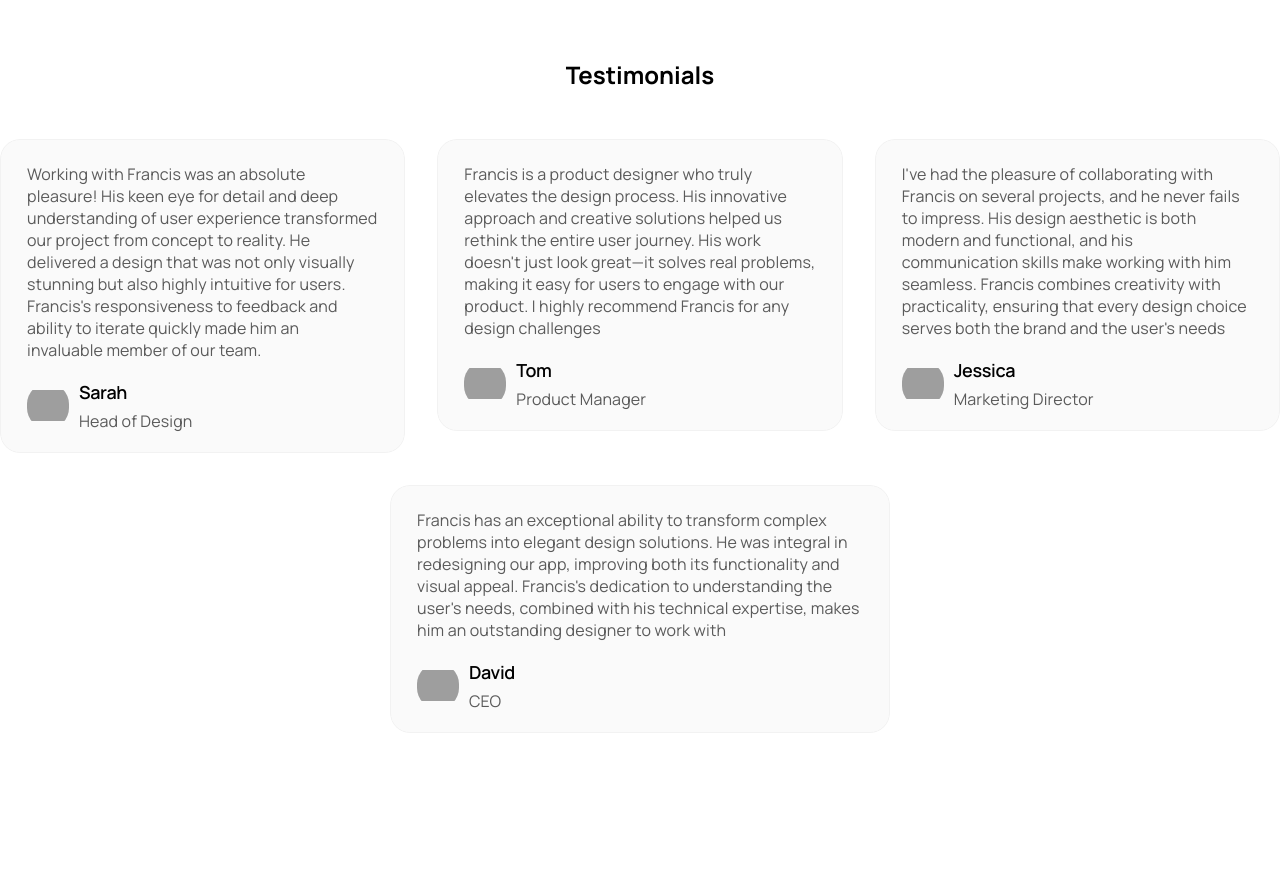
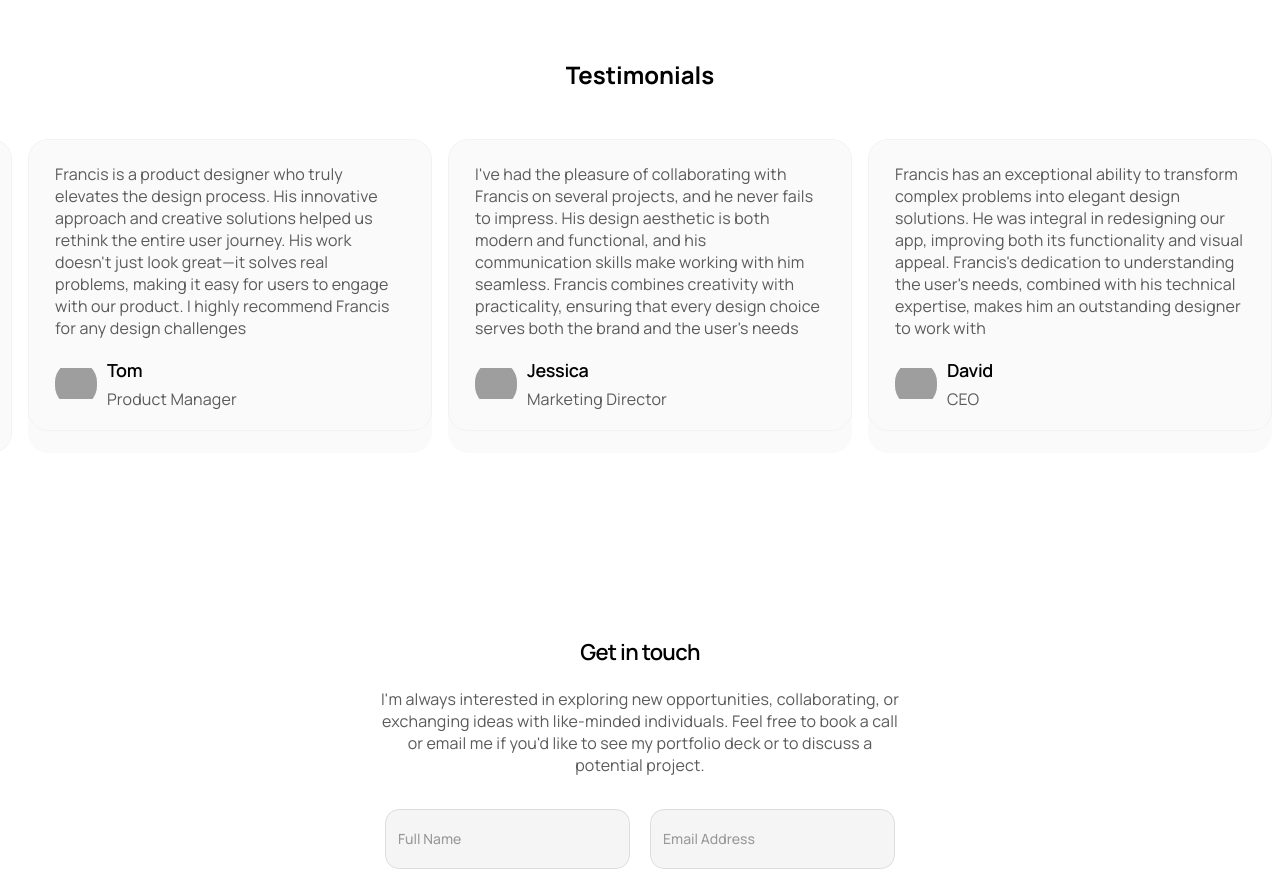
Before and after one commit to fraansea/my-portfolio, a React (Vite) app: page / in a window 1280 px wide. Shown: the part 4200-5088 px from the top of the page. Built offline with nearby package versions, Linux system fonts and the light colour scheme; grey boxes are pictures that could not be loaded.

Commit message:
testimonial carosal try

```diff
--- a/src/components/Testimonials.tsx
+++ b/src/components/Testimonials.tsx
@@ -1,5 +1,7 @@
 import React from 'react';
 import { TestimonialCard } from './TestimonialCard';
+import { Carousel, CarouselContent, CarouselItem } from './ui/carousel';
+import Autoplay from 'embla-carousel-autoplay';
 
 export const Testimonials: React.FC = () => {
   const testimonials = [
@@ -29,20 +31,35 @@ export const Testimonials: React.FC = () => {
     }
   ];
 
+  // Embla carousel options for infinite loop
+  const carouselOptions = { loop: true };
+  const autoplayPlugin = React.useRef(
+    Autoplay({
+      delay: 3500,
+      stopOnInteraction: false
+      // speed: 2, // Removed because not supported
+      // easing: 'cubic-bezier(0.4, 0, 0.2, 1)', // Uncomment if supported by your embla version
+    })
+  ).current;
+
   return (
     <section className="flex flex-col items-center w-full py-24">
       <h2 className="text-black text-2xl font-bold font-manrope text-center mb-12">Testimonials</h2>
-      <div className="flex flex-row flex-wrap justify-center gap-8 w-full max-w-[1440px]">
+      <div className="w-full max-w-[1440px]">
+        <Carousel opts={carouselOptions} plugins={[autoplayPlugin]} className="mx-auto">
+          <CarouselContent>
             {testimonials.map((testimonial, index) => (
-          <div key={index} className="flex-1 min-w-[320px] max-w-[500px]">
+              <CarouselItem key={index} className="flex justify-center px-2 min-w-[350px] max-w-[420px]">
                 <TestimonialCard
                   content={testimonial.content}
                   name={testimonial.name}
                   role={testimonial.role}
                   avatarUrl={testimonial.avatarUrl}
                 />
-          </div>
+              </CarouselItem>
             ))}
+          </CarouselContent>
+        </Carousel>
       </div>
     </section>
   );
```
Lines whose indentation alone changed are shown as unchanged.
